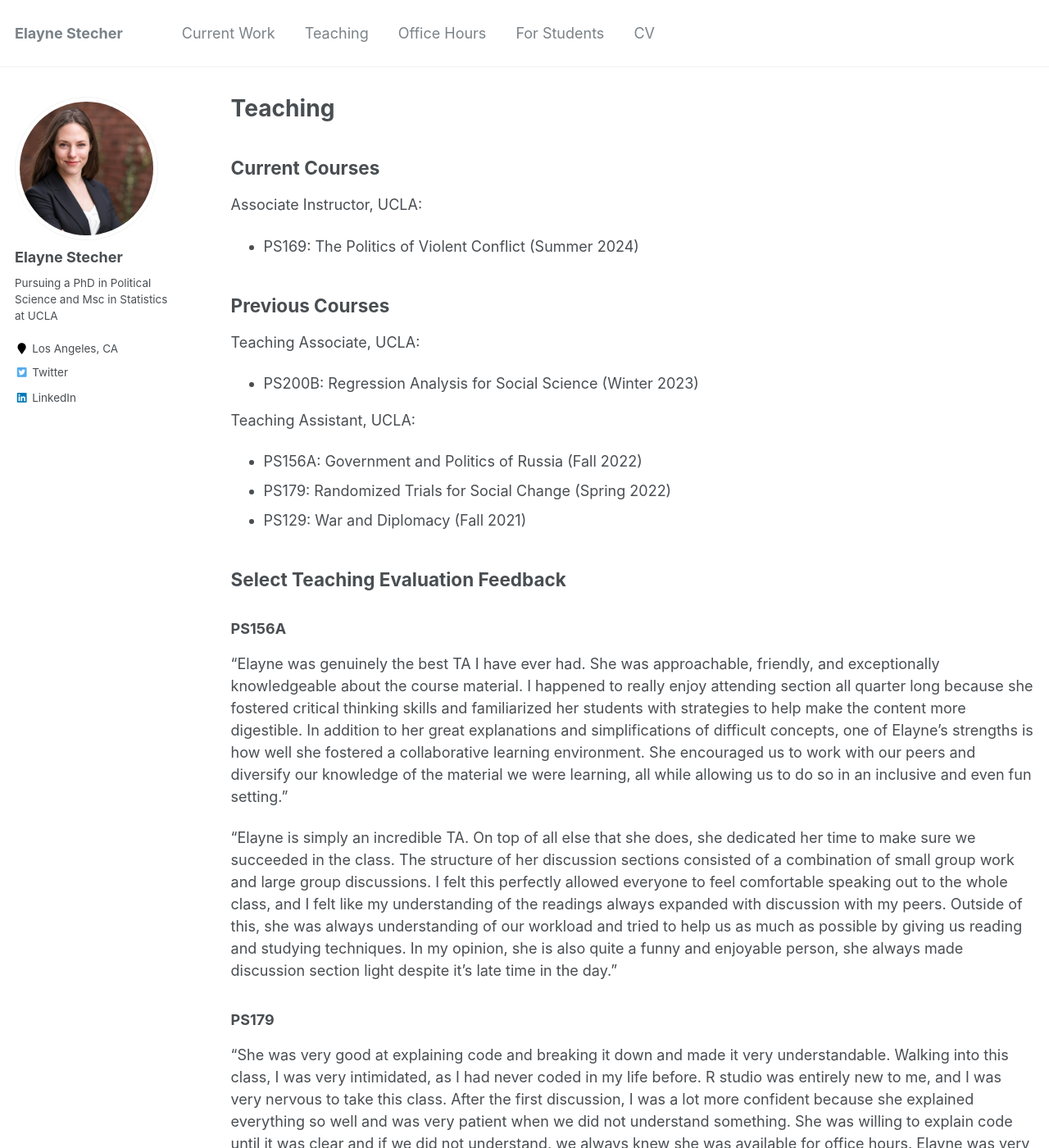
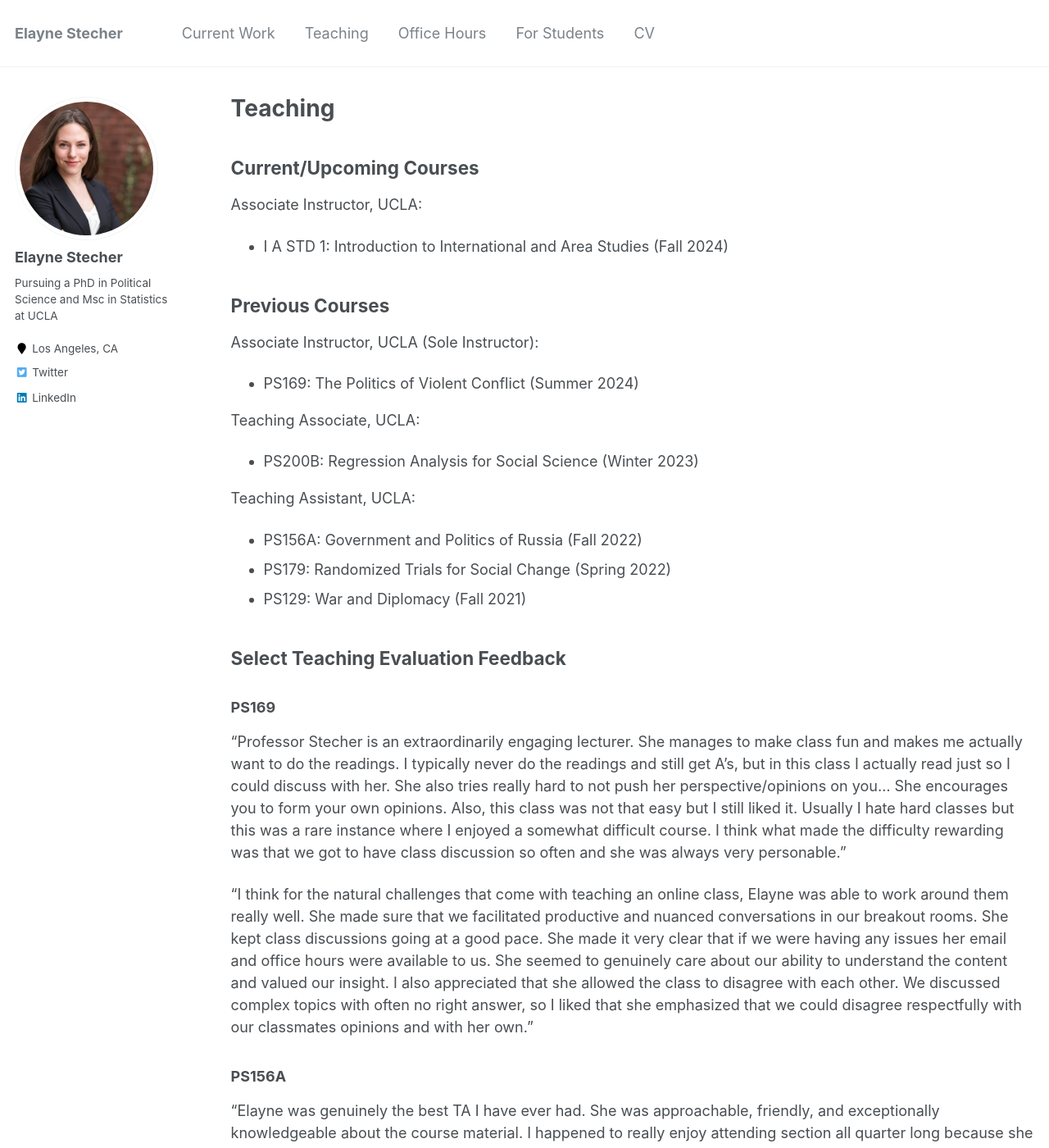
Before and after one commit to estech01/estech01.github.io, a Jekyll site: the page built from _pages/teaching.md, in a window 1280 px wide and 1400 px high. Shown: the whole window at 82% size. Built offline with Jekyll 4.4.1, drawn with Linux system fonts in a browser that asks for light colours.

Commit message:
Update teaching.md
added new feedback

```diff
--- a/_pages/teaching.md
+++ b/_pages/teaching.md
@@ -5,12 +5,15 @@ permalink: /teaching/
 author_profile: true
 ---
 
-## Current Courses
+## Current/Upcoming Courses
 
 Associate Instructor, UCLA:
-- PS169: The Politics of Violent Conflict (Summer 2024)
+- I A STD 1: Introduction to International and Area Studies (Fall 2024)
 
 ## Previous Courses
+
+Associate Instructor, UCLA (Sole Instructor):
+- PS169: The Politics of Violent Conflict (Summer 2024)
 
 Teaching Associate, UCLA:
 - PS200B: Regression Analysis for Social Science (Winter 2023)
@@ -21,6 +24,25 @@ Teaching Assistant, UCLA:
 - PS129: War and Diplomacy (Fall 2021)
 
 ## Select Teaching Evaluation Feedback
+
+### PS169
+
+"Professor Stecher is an extraordinarily engaging lecturer. She manages to make class fun and makes
+me actually want to do the readings. I typically never do the readings and still get A's, but in this class I
+actually read just so I could discuss with her. She also tries really hard to not push her perspective/opinions on you...
+She encourages you to form your own opinions. Also, this class was not that easy but I still liked it.
+Usually I hate hard classes but this was a rare instance where I enjoyed a somewhat difficult course.
+I think what made the difficulty rewarding was that we got to have class discussion so often and she was always very personable."
+
+"I think for the natural challenges that come with teaching an online class, Elayne was able to work
+around them really well. She made sure that we facilitated productive and nuanced conversations in our
+breakout rooms. She kept class discussions going at a good pace. She made it very clear that if we
+were having any issues her email and office hours were available to us. She seemed to genuinely care
+about our ability to understand the content and valued our insight. I also appreciated that she allowed
+the class to disagree with each other. We discussed complex topics with often no right answer, so I liked
+that she emphasized that we could disagree respectfully with our classmates opinions and with her
+own."
+
 
 ### PS156A
 
```
